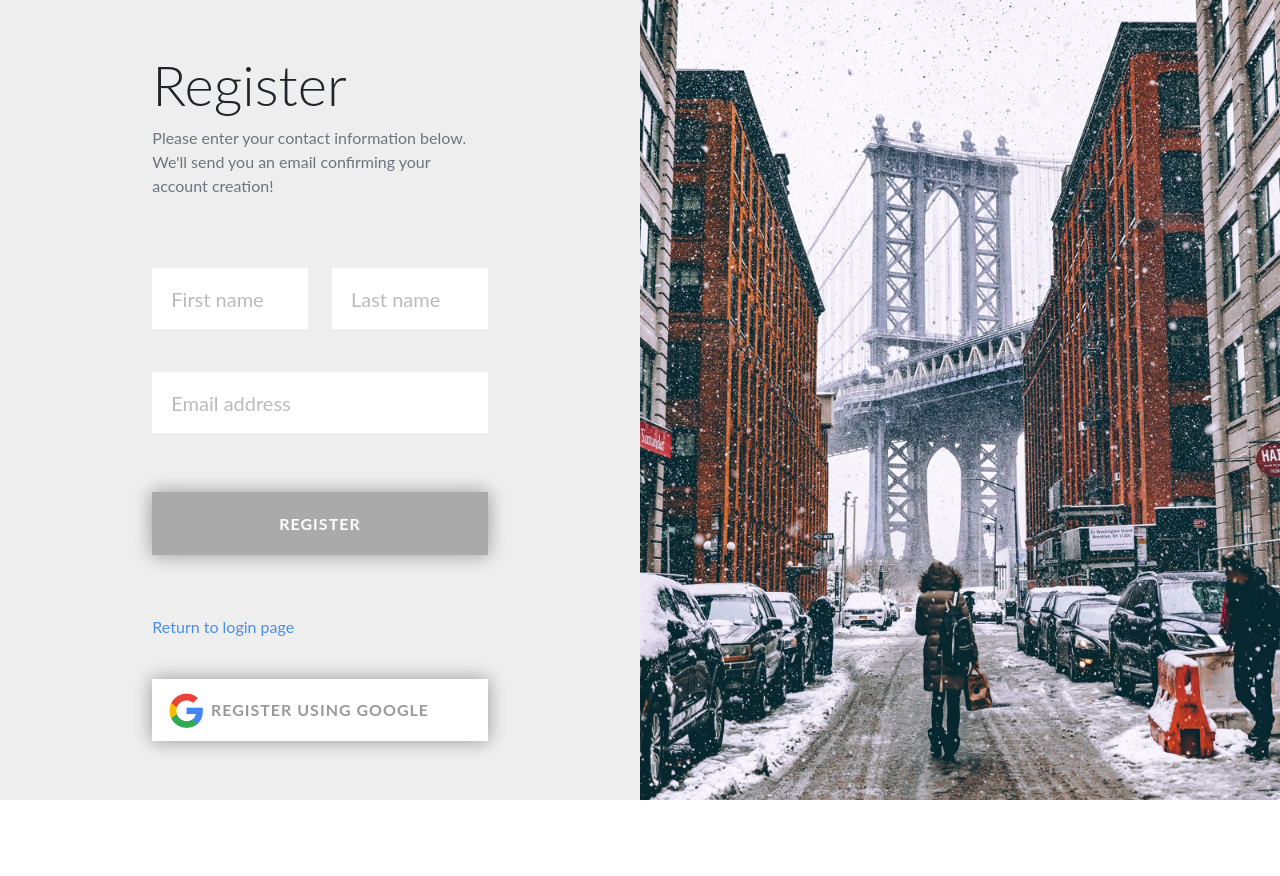
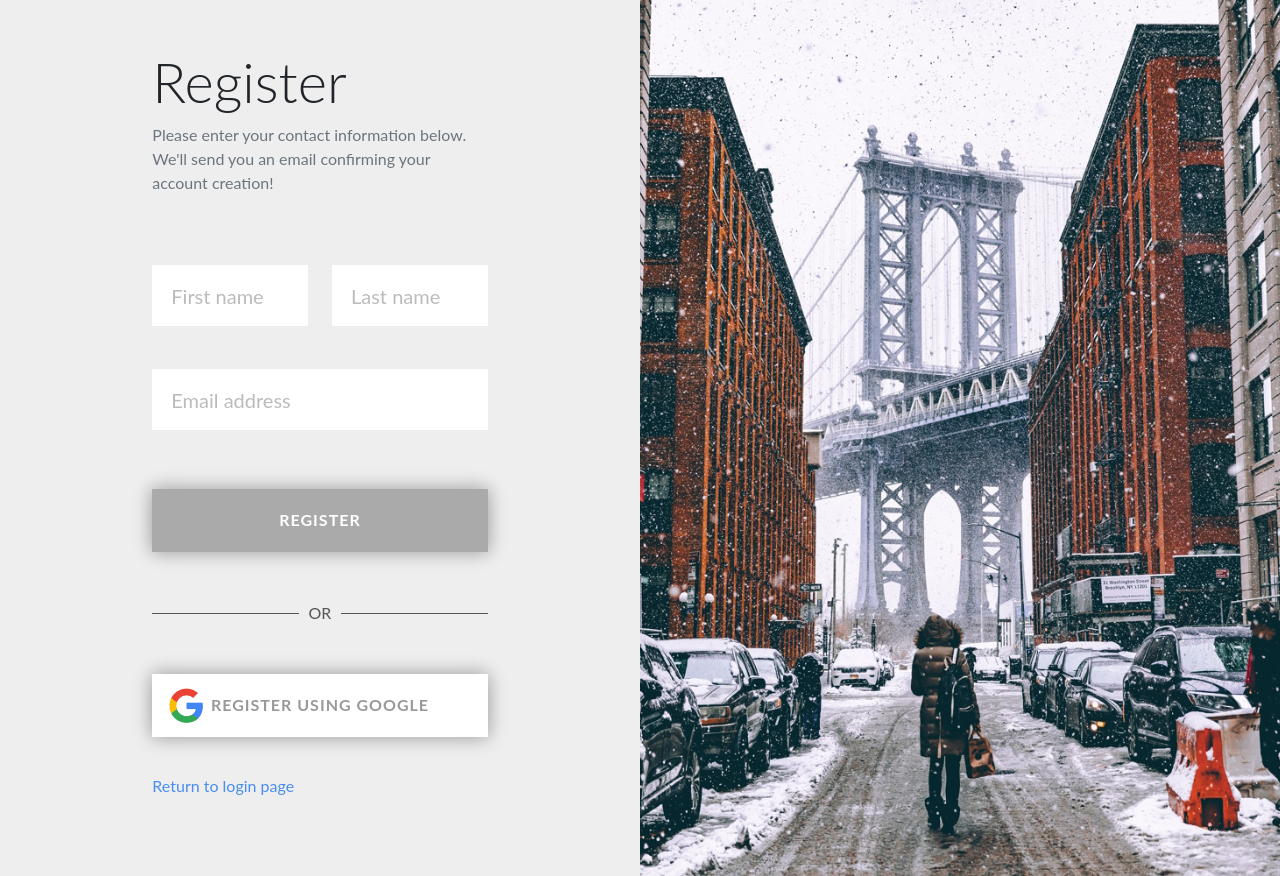
Before and after one commit to mixmaster929/Hammerbeam.Web, a Next.js app: page /register in a window 1280 px wide. Before the commit the page ends 800 px from the top, so only its background shows below. Built offline with nearby package versions, Linux system fonts and the light colour scheme; no server answers.

Commit message:
Cleaned up UI a bit

```diff
--- a/src/pages/register.tsx
+++ b/src/pages/register.tsx
@@ -155,8 +155,8 @@ const Register = () => {
           <div className="d-grid gap-2 mt-2">
             <button disabled={!isSubmitButtonEnabled} type="submit" className="styled-button">Register</button>
           </div>
-          <div className="not-registered text-muted">
-            <Link className="simple-link" href="/login">Return to login page</Link>
+          <div className="or-block">
+            <span>OR</span>
           </div>
           <div id="social-login-buttons">
             <div id="google-login-button">
@@ -166,6 +166,9 @@ const Register = () => {
               <div id="google-login-override" className="styled-button">Register using Google</div>
             </div>
           </div>
+          <div className="not-registered text-muted">
+            <Link className="simple-link" href="/login">Return to login page</Link>
+          </div>
         </form>
     </LayoutUnauthenticated>
   )
--- a/src/styles/globals.css
+++ b/src/styles/globals.css
@@ -143,7 +143,7 @@ form.form-error .input-container label {
   margin-top: 0;
 }
 
-form.hidden {
+.hidden {
   display: none;
 }
 
@@ -170,7 +170,7 @@ form.hidden {
 }
 
 .unauth-container .not-registered {
-  margin-top: 30px;
+  margin-top: 60px;
 }
 
 .simple-link {
@@ -366,3 +366,21 @@ form.hidden {
 #apple-login-override {
   background-image: url("/social/apple.png");
 }
+
+.or-block {
+  width: 100%;
+  text-align: center;
+  border-bottom: 1px solid #555555;
+  line-height: 0.1em;
+  margin: 30px 0 60px;
+  color: #555555
+}
+
+.or-block span {
+  background: #eeeeee;
+  padding: 0 10px;
+}
+
+.password-reset {
+  margin-top: 30px;
+}
```
Also changed, not shown: src/pages/login.tsx (+8 -5 lines).
